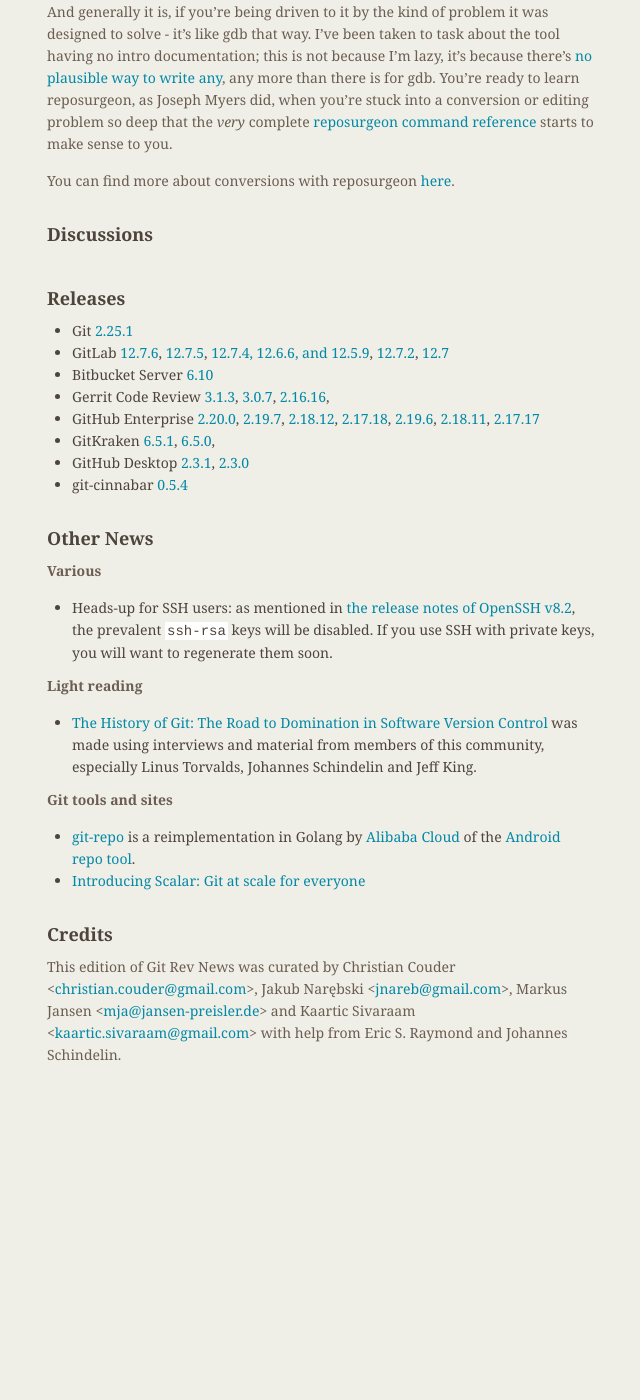
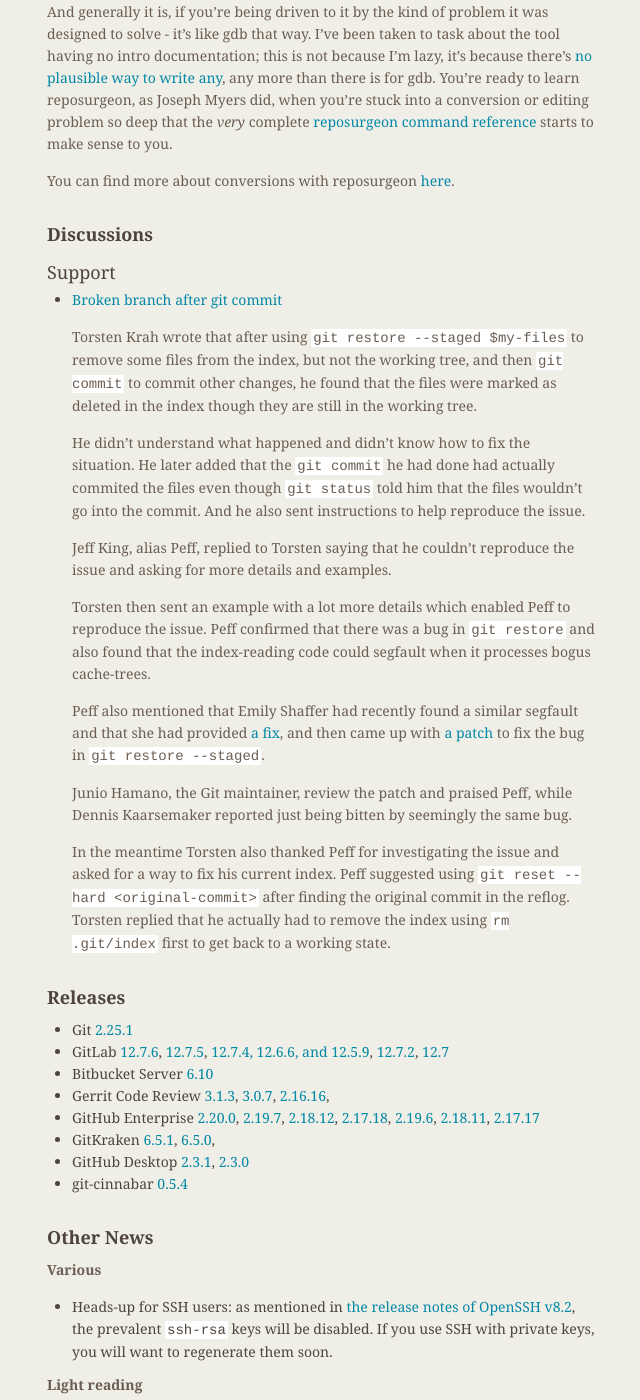
Before and after one commit to git/git.github.io, a Jekyll site: the page built from rev_news/drafts/edition-60.md, in a window 1280 px wide and 1400 px high, scrolled down 3161 px. Shown: the whole window, without its empty margins (487-1127 px from the left). Built offline with Jekyll 4.4.1, drawn with Linux system fonts in a browser that asks for light colours; before the commit the page ends 4242 px from its top, so only the background shows below that.

Commit message:
rn-60: add 'git restore --staged' article

```diff
--- a/rev_news/drafts/edition-60.md
+++ b/rev_news/drafts/edition-60.md
@@ -202,9 +202,45 @@
 ### Reviews
 -->
 
-<!---
 ### Support
--->
+
+* [Broken branch after git commit](https://lore.kernel.org/git/07c84224bb0b093ab3770be9b5ab2ec23ce2d31a.camel@gmail.com/)
+
+  Torsten Krah wrote that after using `git restore --staged $my-files`
+  to remove some files from the index, but not the working tree, and
+  then `git commit` to commit other changes, he found that the files
+  were marked as deleted in the index though they are still in the
+  working tree.
+
+  He didn't understand what happened and didn't know how to fix the
+  situation. He later added that the `git commit` he had done had
+  actually commited the files even though `git status` told him that
+  the files wouldn't go into the commit. And he also sent instructions
+  to help reproduce the issue.
+
+  Jeff King, alias Peff, replied to Torsten saying that he couldn't
+  reproduce the issue and asking for more details and examples.
+
+  Torsten then sent an example with a lot more details which enabled
+  Peff to reproduce the issue. Peff confirmed that there was a bug in
+  `git restore` and also found that the index-reading code could
+  segfault when it processes bogus cache-trees.
+
+  Peff also mentioned that Emily Shaffer had recently found a similar
+  segfault and that she had provided [a fix](https://lore.kernel.org/git/20200108023127.219429-1-emilyshaffer@google.com/),
+  and then came up with [a patch](https://lore.kernel.org/git/20200108114344.GA3380580@coredump.intra.peff.net/)
+  to fix the bug in `git restore --staged`.
+
+  Junio Hamano, the Git maintainer, review the patch and praised Peff,
+  while Dennis Kaarsemaker reported just being bitten by seemingly the
+  same bug.
+
+  In the meantime Torsten also thanked Peff for investigating the
+  issue and asked for a way to fix his current index. Peff suggested
+  using `git reset --hard <original-commit>` after finding the
+  original commit in the reflog. Torsten replied that he actually had
+  to remove the index using `rm .git/index` first to get back to a
+  working state.
 
 <!---
 ## Developer Spotlight:
```
